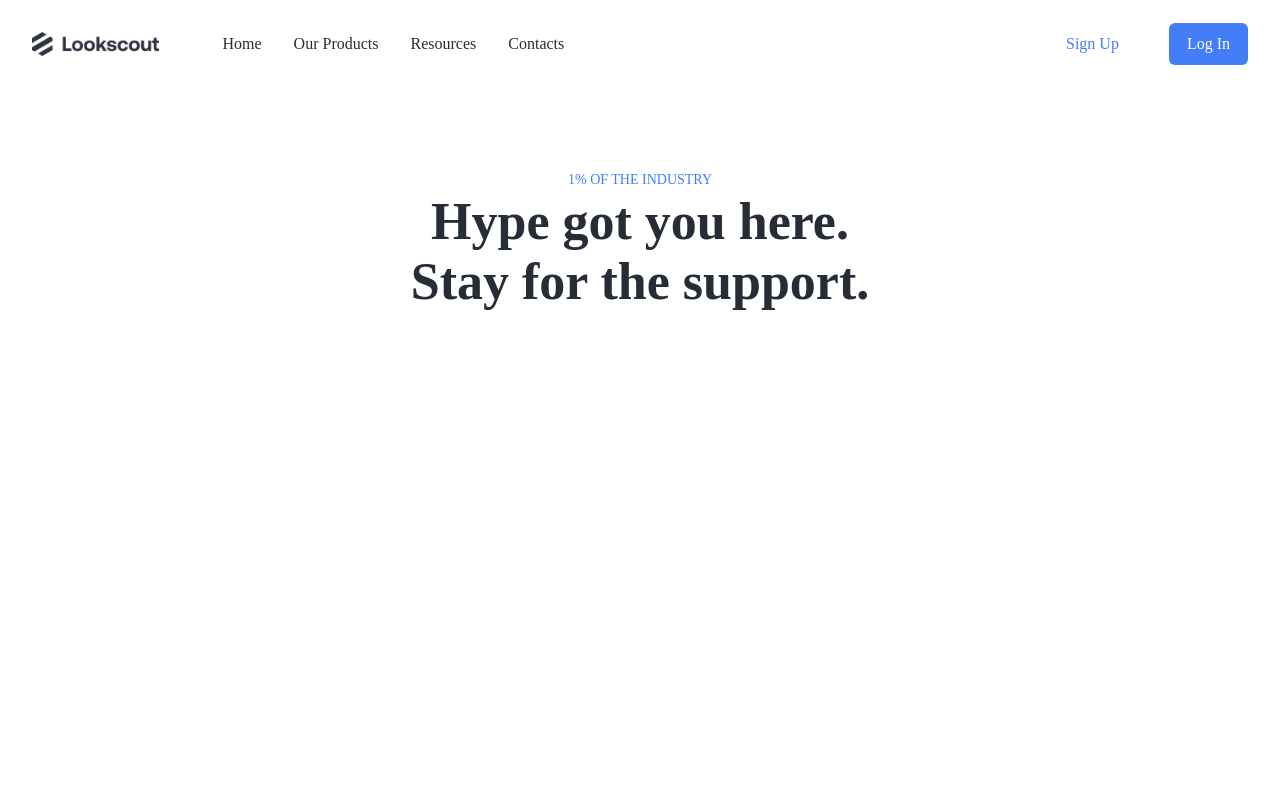
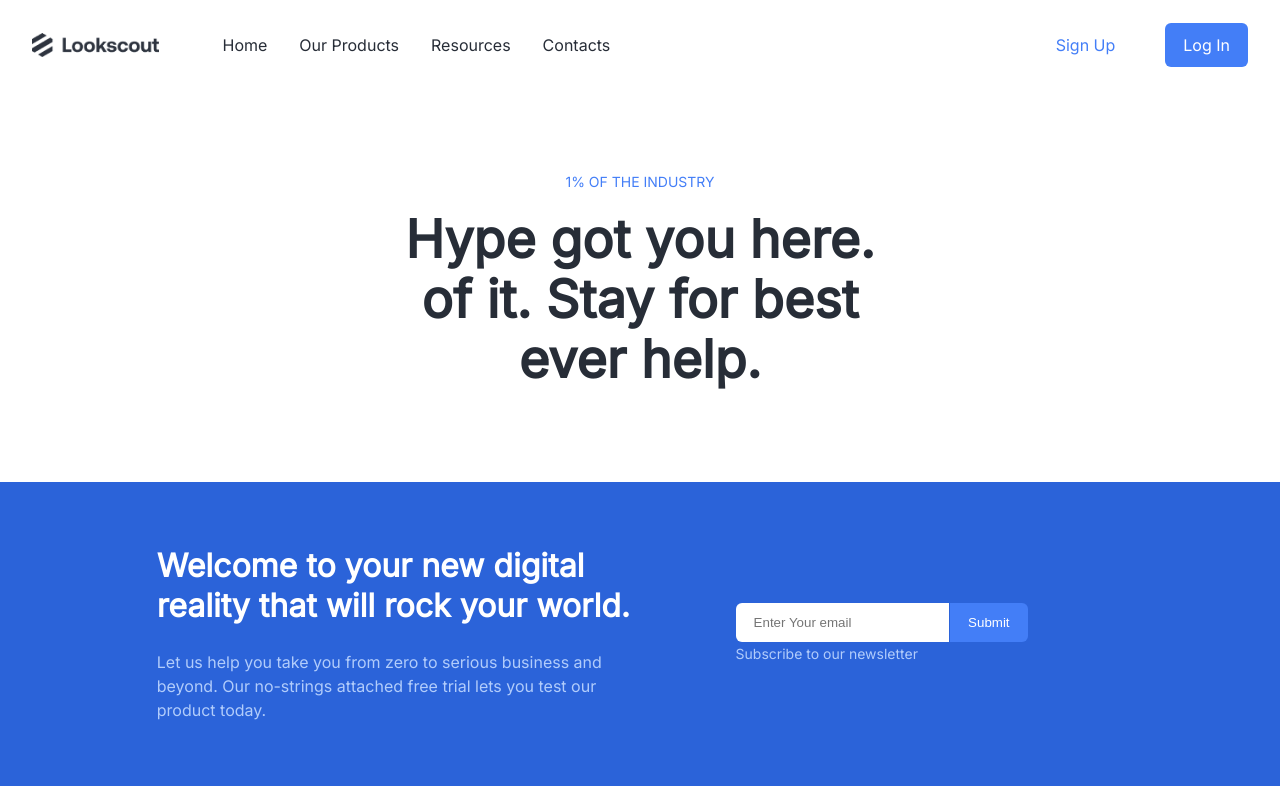
Before and after one commit to yosefamr2002/Blog-iti-css-task, a plain HTML site: page index.html in a window 1280 px wide. Drawn offline with Linux system fonts and the light colour scheme.

Commit message:
Subscribe on disktop done

```diff
--- a/assets/css/style.css
+++ b/assets/css/style.css
@@ -19,7 +19,8 @@
 
 .container {
     padding: 0 5rem;
-    width: 100%;
+    width: 88%;
+    margin: auto;
 }
 
 img {
@@ -46,6 +47,7 @@ ul {
 }
 
 body {
+    font-family: 'Inter', sans-serif;
     background-color: var(--main-color);
 }
 
@@ -91,6 +93,7 @@ nav .container {
     flex-direction: row;
     gap: 4rem;
     align-items: center;
+    width: 100%;
 }
 
 .nav__links {
@@ -127,23 +130,84 @@ nav ul {
 .nav__menu {
     display: none;
 }
+
 /* //////////////////////////////////////////////// */
 /* hero */
 
-.hero__content{
+.hero__content {
     width: 520px;
     margin: auto;
     text-align: center;
 }
-.hero__content p{
+
+.hero__content p {
+    padding-bottom: 16px;
     color: #437EF7;
     font-size: 14px;
 }
-.hero .container{
-    padding: 80px 320px 92px;
+
+.hero .container {
+    padding-top: 80px;
+    padding-bottom: 92px;
 }
 
+/* ///////////////////////////////////////////////////// */
+/* Subscribe */
+.Subscribe {
+    padding: 64px 0;
+    background-color: var(--second--color);
+}
+
+.Subscribe .container {
+    display: flex;
+}
+
+.Subscribe__content {
+    width: 50%;
+}
+
+.Subscribe__content h2 {
+    margin-bottom: 24px;
+}
+
+.Subscribe p {
+    color: #B1CCFB;
+
+}
+
+.Subscribe__emailbox {
+    width: 50%;
+    display: flex;
+    flex-direction: column;
+    justify-content: center;
+    align-items: center;
+}
+.Subscribe__emailbox input{
+    padding: 12px 16px;
+ padding: 12px 18px;
+    border-top-left-radius: 6px;
+    border-bottom-left-radius: 6px;    border: none;
+}
+.Subscribe__emailbox button{
+    margin-left: -3px;
+    border: none;
+    color: var(--text--color--white);
+    background-color: var(--text--color--blue) ;
+    padding: 12px 18px;
+    border-top-right-radius: 6px;
+    border-bottom-right-radius: 6px;
+}
+.emailbox p{
+    font-size: 14PX;
+}
+
+/* ///////////////////////////////////////////////////////// */
 @media(max-width: 768px) {
+    h1 {
+        font-size: 52px;
+        line-height: 60px;
+    }
+
     nav .container {
         padding: 16px 16px;
     }
@@ -164,6 +228,38 @@ nav ul {
     .nav__menu {
         display: block;
     }
+
+    .hero__content {
+        width: 100%;
+    }
+
+    .hero .container {
+        padding-top: 48px;
+        padding-bottom: 88px;
+    }
+
+    .hero__content p {
+        padding-bottom: 0px;
+    }
+
 }
 
-@media(max-width:375px) {}
+@media(max-width:375px) {
+    .container {
+        width: 100%;
+    }
+
+    .hero__content {
+
+        width: 100%;
+    }
+
+    .hero__content p {
+        padding-bottom: 32px;
+    }
+
+    h1 {
+        font-size: 36px;
+        line-height: 44px;
+    }
+}
--- a/index.html
+++ b/index.html
@@ -6,6 +6,7 @@
     <meta name="viewport" content="width=device-width, initial-scale=1.0">
     <title>Blog</title>
     <link rel="stylesheet" href="assets/css/all.min.css">
+    <link href="https://fonts.googleapis.com/css2?family=Inter&display=swap" rel="stylesheet">
     <link rel="stylesheet" href="assets/css/style.css">
 </head>
 
@@ -44,8 +45,25 @@
         <div class="container">
             <div class="hero__content">
                 <p>1% OF THE INDUSTRY</p>
-                <h1>Hype got you here.
-                    Stay for the support.</h1>
+                <!-- <h1 class="smallscreen hide" >Hype got you here. of it. Stay for best ever help.</h1> -->
+                <h1>Hype got you here. of it. Stay for best ever help.</h1>
+            </div>
+        </div>
+    </section>
+
+    <section class="Subscribe">
+        <div class="container">
+            <div class="Subscribe__content">
+                <h2>Welcome to your new digital reality that will rock your world.</h2>
+                <p>Let us help you take you from zero to serious business and beyond.
+                    Our no-strings attached free trial lets you test our product today.</p>
+            </div>
+            <div class="Subscribe__emailbox">
+                <div class="emailbox">
+                    <input type="text" placeholder="Enter Your email ">
+                    <button>Submit</button>
+                    <p>Subscribe to our newsletter</p>
+                </div>
             </div>
         </div>
     </section>
```
